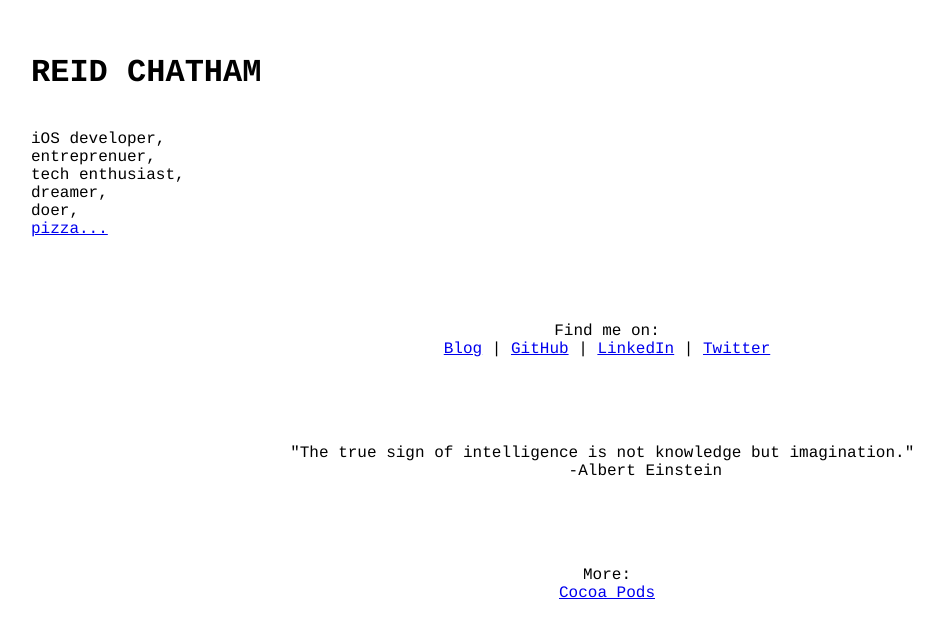
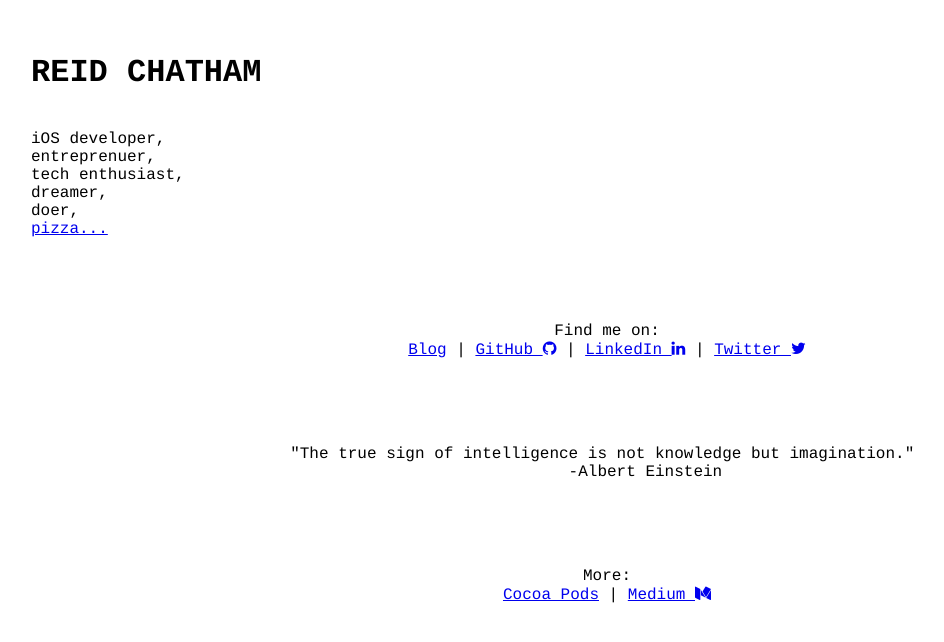
Before and after one commit to rchatham/reidchatham.github.io, a Jekyll site: the page built from index.html, in a window 1280 px wide. Shown: the top 642 px of the page, without its empty margins (33-977 px from the left). Built offline with Jekyll 4.4.1, drawn with Linux system fonts in a browser that asks for light colours.

Commit message:
added social media icons to links

```diff
--- a/_layouts/default.html
+++ b/_layouts/default.html
@@ -35,7 +35,7 @@
 <footer>
  <p>
   Find me on: <br>
-  <a href="/blog.html">Blog</a> | <a href="https://github.com/rchatham" target="_blank">GitHub</a> | <a href="https://www.linkedin.com/in/reidchatham" target="_blank">LinkedIn</a> | <a href="https://twitter.com/reidamandweep" target="_blank">Twitter</a>
+  <a href="/blog.html">Blog</a> | <a href="https://github.com/rchatham" target="_blank">GitHub <i class="fa fa-github" aria-hidden="true"></i></a> | <a href="https://www.linkedin.com/in/reidchatham" target="_blank">LinkedIn <i class="fa fa-linkedin" aria-hidden="true"></i></a> | <a href="https://twitter.com/reidamandweep" target="_blank">Twitter <i class="fa fa-twitter" aria-hidden="true"></i></a>
 	<!-- <a href="resume.html">resume</a> -->
  </p>
 <br>
@@ -48,7 +48,7 @@
 
  <p>
   More: <br>
-  <a href="https://cocoapods.org/owners/14440" target="_blank">Cocoa Pods</a>
+  <a href="https://cocoapods.org/owners/14440" target="_blank">Cocoa Pods</a> | <a href="https://medium.com/@rchatham" target="_blank">Medium <i class="fa fa-medium"></i></a>
  </p>
 </footer>
 
```
